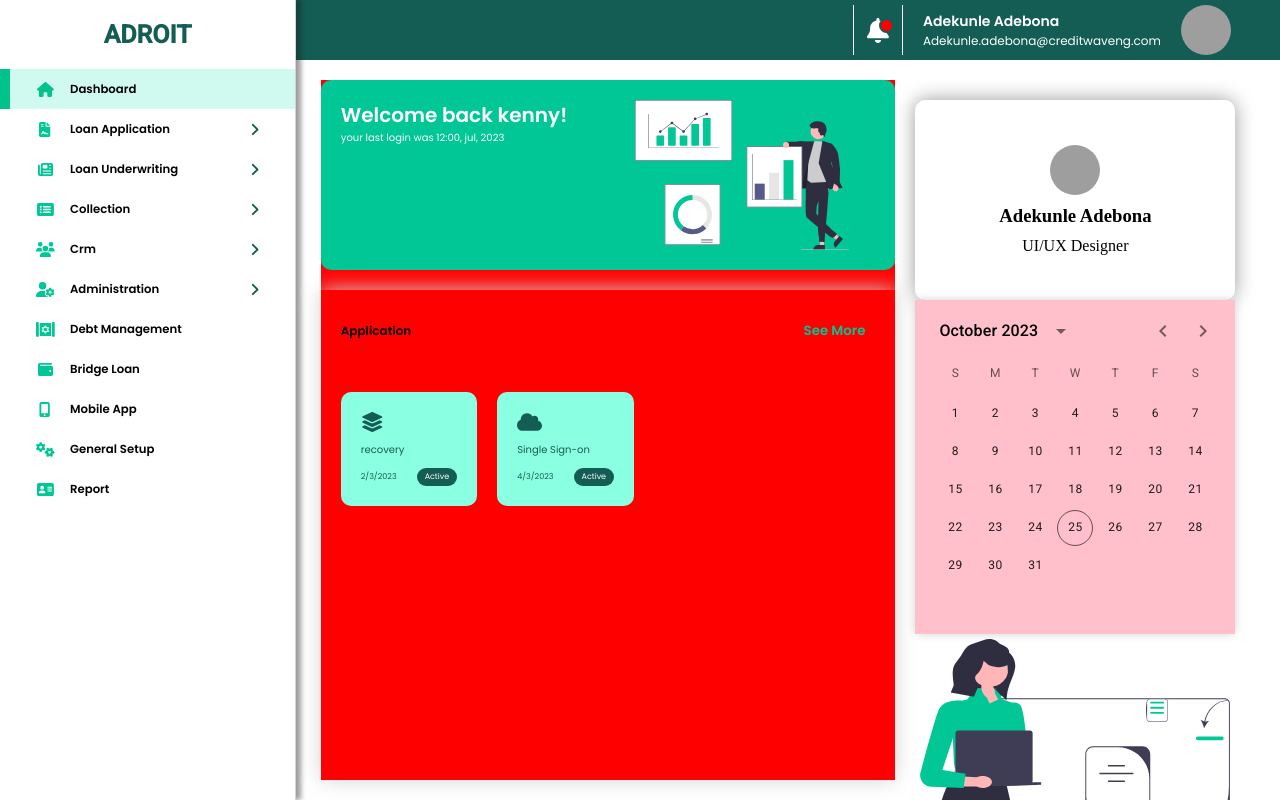
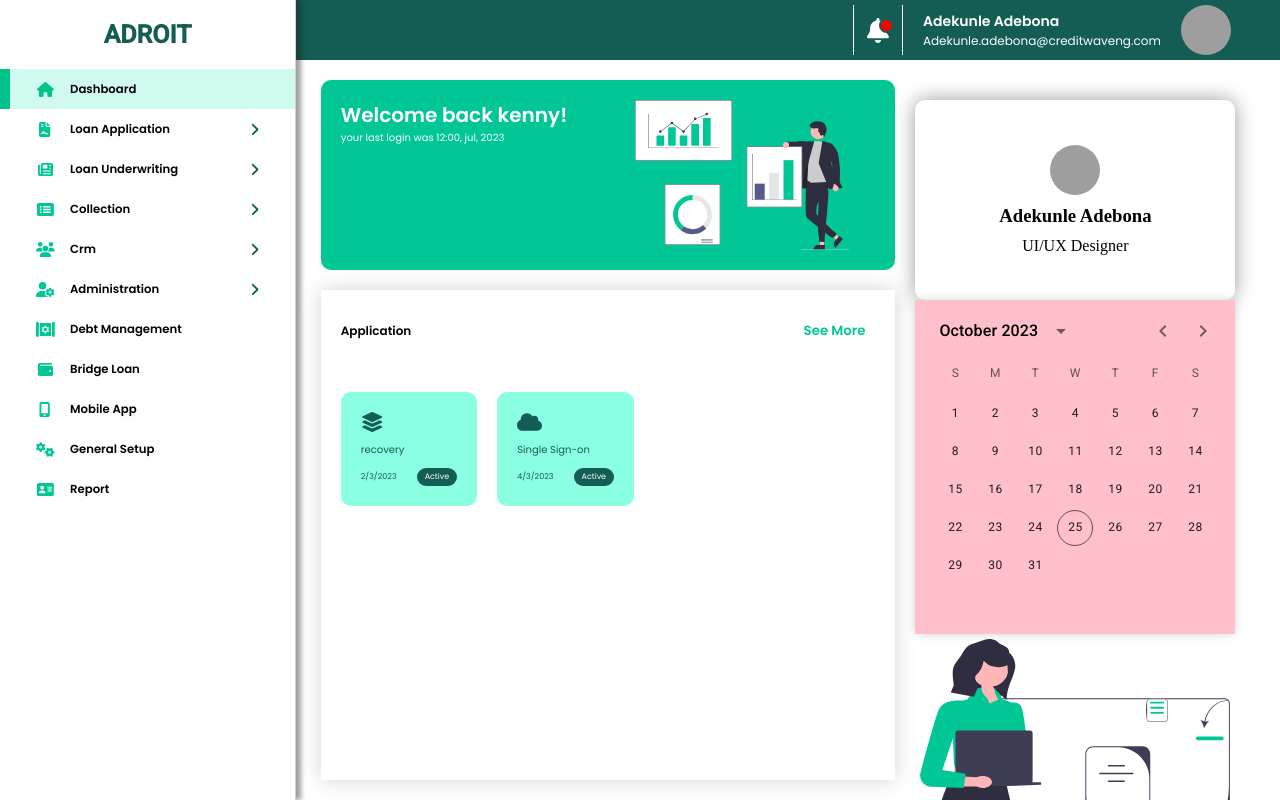
Before and after one commit to nehldotjs/adroit.github.io, a React (Create React App) app: page /dashboardScreen in a window 1280 px wide. Shown: the top 800 px of the page. Built offline with nearby package versions, Linux system fonts and the light colour scheme; grey boxes are pictures that could not be loaded.

Commit message:
NEW COMMIT

```diff
--- a/src/Screens.jsx
+++ b/src/Screens.jsx
@@ -1,7 +1,7 @@
 import React from "react";
 import { BrowserRouter as Router, Route, Routes } from "react-router-dom";
 
-import LandingPage from "../screens/LandingPage";
+import LandingPage from "./screens/LandingPage";
 import DashBoardScreen from "./screens/DashBoardScreen";
 import OtpScreen from "./screens/OtpScreen";
 
--- a/src/screens/DashBoardScreen.jsx
+++ b/src/screens/DashBoardScreen.jsx
@@ -128,6 +128,7 @@ function DashBoardScreen() {
                         <a href="#">Lorem.</a>
                         <a href="#">Lorem.</a>
                         <a href="#">Lorem.</a>
+
                       </div>
                     ) : (
                       <></>
--- a/src/screens/styles/dashBoard.css
+++ b/src/screens/styles/dashBoard.css
@@ -278,7 +278,6 @@
 }
 
 .dashContent-1 {
-    background-color: red;
     display: grid;
     flex: 1;
     height: 100%;
```
